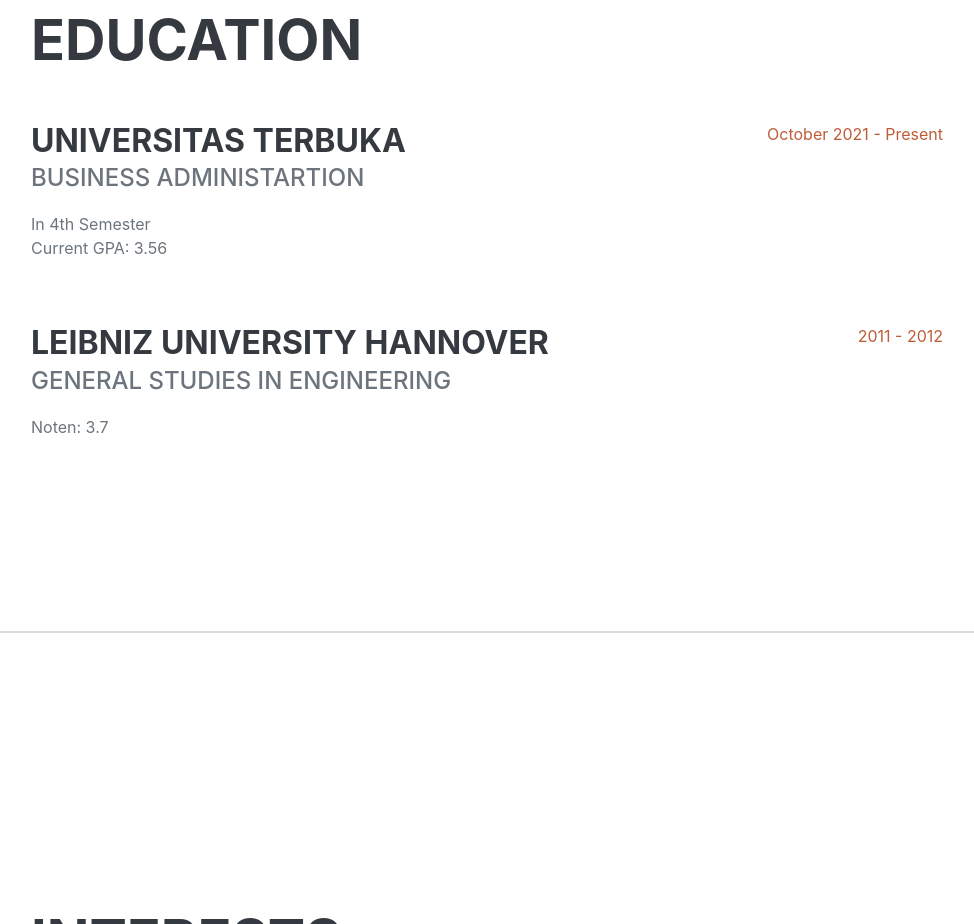
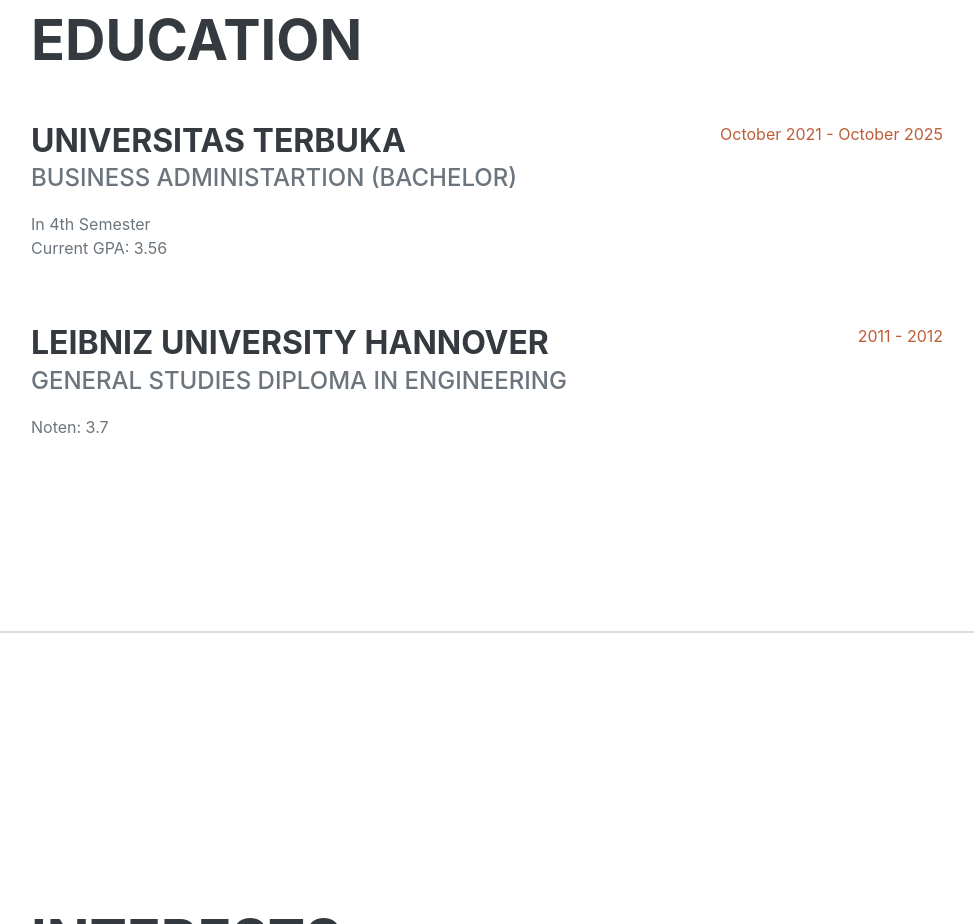
Before and after one commit to alwingithub/Myfirstportfolio, a plain HTML site: page index.html in a window 1280 px wide. Shown: the part 2380-3304 px from the top of the page, without its empty margins (289-1263 px from the left). Drawn offline with nearby package versions, Linux system fonts and the light colour scheme; a web font is replaced by a local one.

Commit message:
Update index.html

```diff
--- a/index.html
+++ b/index.html
@@ -21,7 +21,7 @@
     <!-- Navigation-->
     <nav class="navbar navbar-expand-lg navbar-dark bg-primary fixed-top" id="sideNav">
         <a class="navbar-brand js-scroll-trigger" href="#page-top">
-            <span class="d-block d-lg-none">Clarence Taylor</span>
+            <span class="d-block d-lg-none">Diotreves Alwin Antoh</span>
             <span class="d-none d-lg-block"><img class="img-fluid img-profile rounded-circle mx-auto mb-2" src="assets/img/0_IMG-20190426-WA0003.jpg" alt="..." /></span>
         </a>
         <button class="navbar-toggler" type="button" data-bs-toggle="collapse" data-bs-target="#navbarResponsive" aria-controls="navbarResponsive" aria-expanded="false" aria-label="Toggle navigation"><span class="navbar-toggler-icon"></span></button>
@@ -106,16 +106,16 @@
                 <div class="d-flex flex-column flex-md-row justify-content-between mb-5">
                     <div class="flex-grow-1">
                         <h3 class="mb-0">Universitas Terbuka</h3>
-                        <div class="subheading mb-3">Business Administartion</div>
+                        <div class="subheading mb-3">Business Administartion (Bachelor)</div>
                         <div>In 4th Semester</div>
                         <p>Current GPA: 3.56</p>
                     </div>
-                    <div class="flex-shrink-0"><span class="text-primary">October 2021 - Present</span></div>
+                    <div class="flex-shrink-0"><span class="text-primary">October 2021 - October 2025</span></div>
                 </div>
                 <div class="d-flex flex-column flex-md-row justify-content-between">
                     <div class="flex-grow-1">
                         <h3 class="mb-0">Leibniz University Hannover</h3>
-                        <div class="subheading mb-3">General Studies in Engineering</div>
+                        <div class="subheading mb-3">General Studies Diploma in Engineering</div>
                         <p>Noten: 3.7</p>
                     </div>
                     <div class="flex-shrink-0"><span class="text-primary">2011 - 2012</span></div>
```
